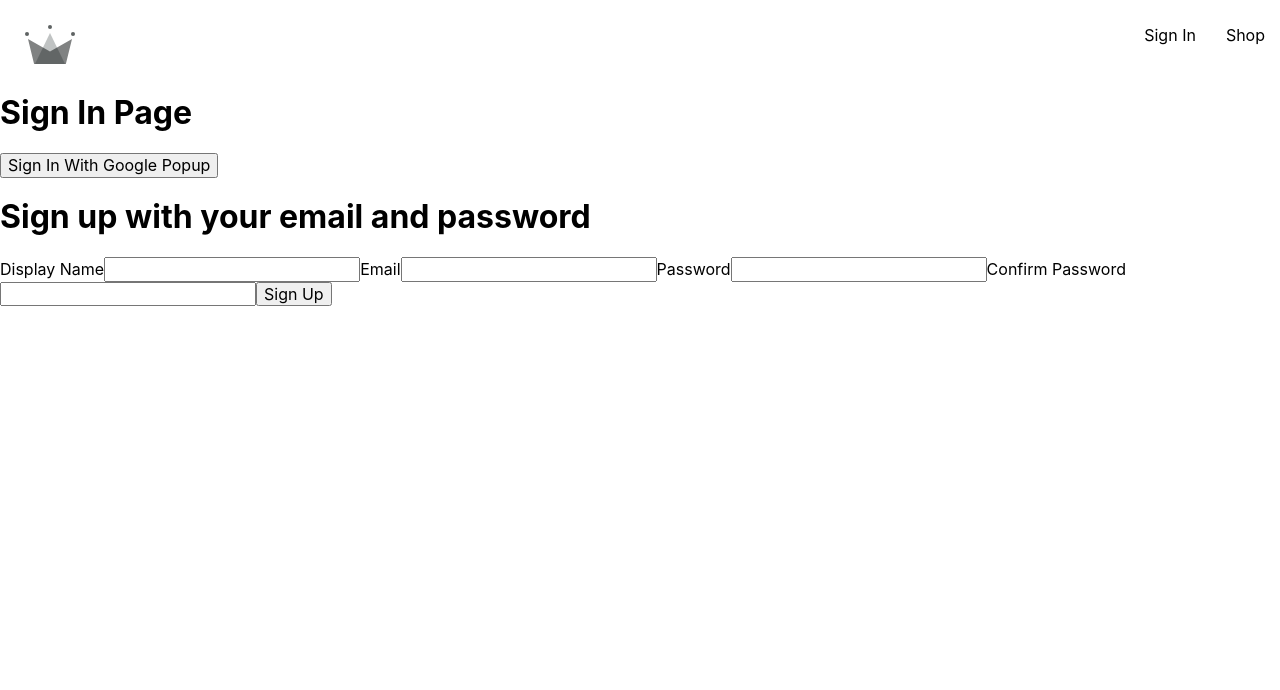
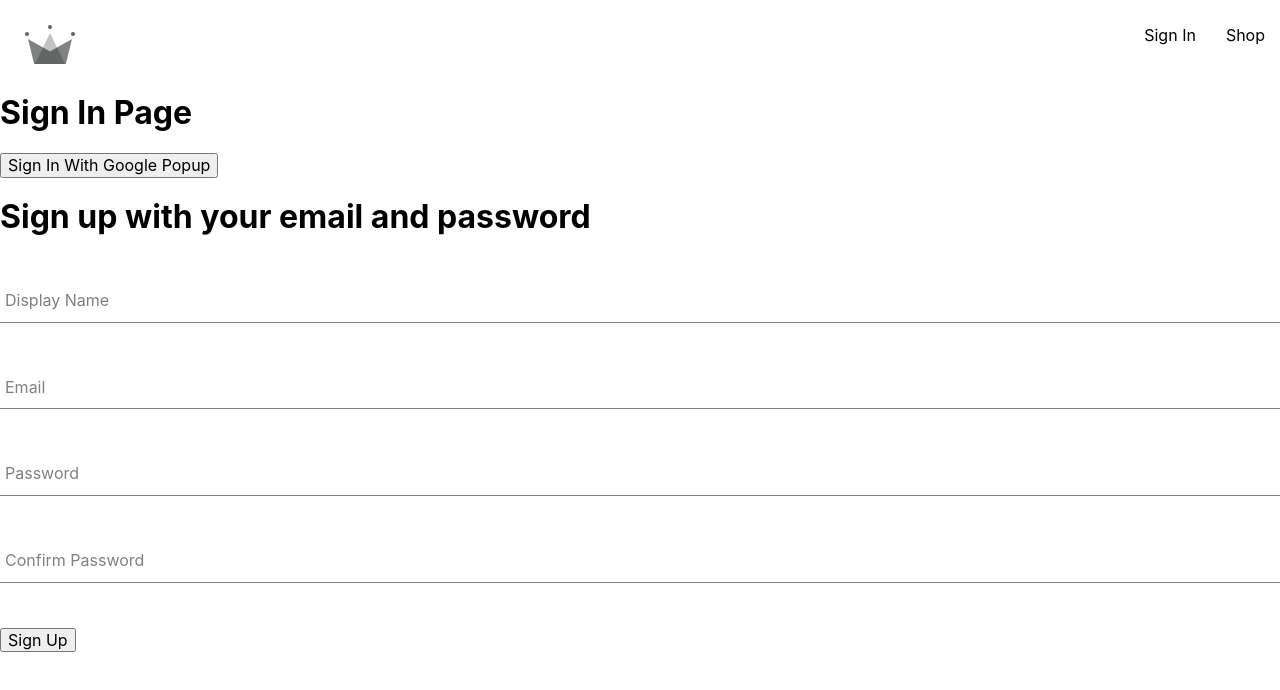
Before and after one commit to abgregs/react-clothing-store, a React (Create React App) app: page /sign-in in a window 1280 px wide. Shown: the top 690 px of the page. Built offline with nearby package versions, Linux system fonts and the light colour scheme.

Commit message:
move out form input as a separate component

```diff
--- /dev/null
+++ b/src/components/form-input/form-input.component.jsx
@@ -0,0 +1,20 @@
+import './form-input.styles.scss';
+
+const formInput = ({ label, inputOptions }) => {
+  return (
+    <div className='group'>
+      <input className='form-input' {...inputOptions} />
+      {label && (
+        <label
+          className={`${
+            inputOptions.value.length ? 'shrink' : ''
+          } form-input-label`}
+        >
+          {label}
+        </label>
+      )}
+    </div>
+  );
+};
+
+export default formInput;
--- /dev/null
+++ b/src/components/form-input/form-input.styles.scss
@@ -0,0 +1,54 @@
+$sub-color: grey;
+$main-color: black;
+
+@mixin shrinkLabel {
+  top: -14px;
+  font-size: 12px;
+  color: $main-color;
+}
+
+.group {
+  position: relative;
+  margin: 45px 0;
+
+  .form-input {
+    background: none;
+    background-color: white;
+    color: $sub-color;
+    font-size: 18px;
+    padding: 10px 10px 10px 5px;
+    display: block;
+    width: 100%;
+    border: none;
+    border-radius: 0;
+    border-bottom: 1px solid $sub-color;
+    margin: 25px 0;
+
+    &:focus {
+      outline: none;
+    }
+
+    &:focus ~ .form-input-label {
+      @include shrinkLabel();
+    }
+  }
+
+  input[type='password'] {
+    letter-spacing: 0.3em;
+  }
+
+  .form-input-label {
+    color: $sub-color;
+    font-size: 16px;
+    font-weight: normal;
+    position: absolute;
+    pointer-events: none;
+    left: 5px;
+    top: 10px;
+    transition: 300ms ease all;
+
+    &.shrink {
+      @include shrinkLabel();
+    }
+  }
+}
--- a/src/components/sign-up-form/sign-up-form.component.jsx
+++ b/src/components/sign-up-form/sign-up-form.component.jsx
@@ -1,4 +1,5 @@
 import { useState } from 'react';
+import FormInput from '../form-input/form-input.component';
 
 import {
   createAuthUserWithEmailAndPassword,
@@ -59,40 +60,45 @@
     <div>
       <h1>Sign up with your email and password</h1>
       <form onSubmit={handleSubmit}>
-        <label>Display Name</label>
-        <input
-          type='text'
-          required
-          onChange={handleChange}
-          name='displayName'
-          value={displayName}
+        <FormInput
+          label='Display Name'
+          inputOptions={{
+            type: 'text',
+            required: true,
+            onChange: handleChange,
+            name: 'displayName',
+            value: displayName,
+          }}
         />
-
-        <label>Email</label>
-        <input
-          type='email'
-          required
-          onChange={handleChange}
-          name='email'
-          value={email}
+        <FormInput
+          label='Email'
+          inputOptions={{
+            type: 'email',
+            required: true,
+            onChange: handleChange,
+            name: 'email',
+            value: email,
+          }}
         />
-
-        <label>Password</label>
-        <input
-          type='password'
-          required
-          onChange={handleChange}
-          name='password'
-          value={password}
+        <FormInput
+          label='Password'
+          inputOptions={{
+            type: 'password',
+            required: true,
+            onChange: handleChange,
+            name: 'password',
+            value: password,
+          }}
         />
-
-        <label>Confirm Password</label>
-        <input
-          type='password'
-          required
-          onChange={handleChange}
-          name='confirmPassword'
-          value={confirmPassword}
+        <FormInput
+          label='Confirm Password'
+          inputOptions={{
+            type: 'password',
+            required: true,
+            onChange: handleChange,
+            name: 'confirmPassword',
+            value: confirmPassword,
+          }}
         />
         <button type='submit'>Sign Up</button>
       </form>
```
